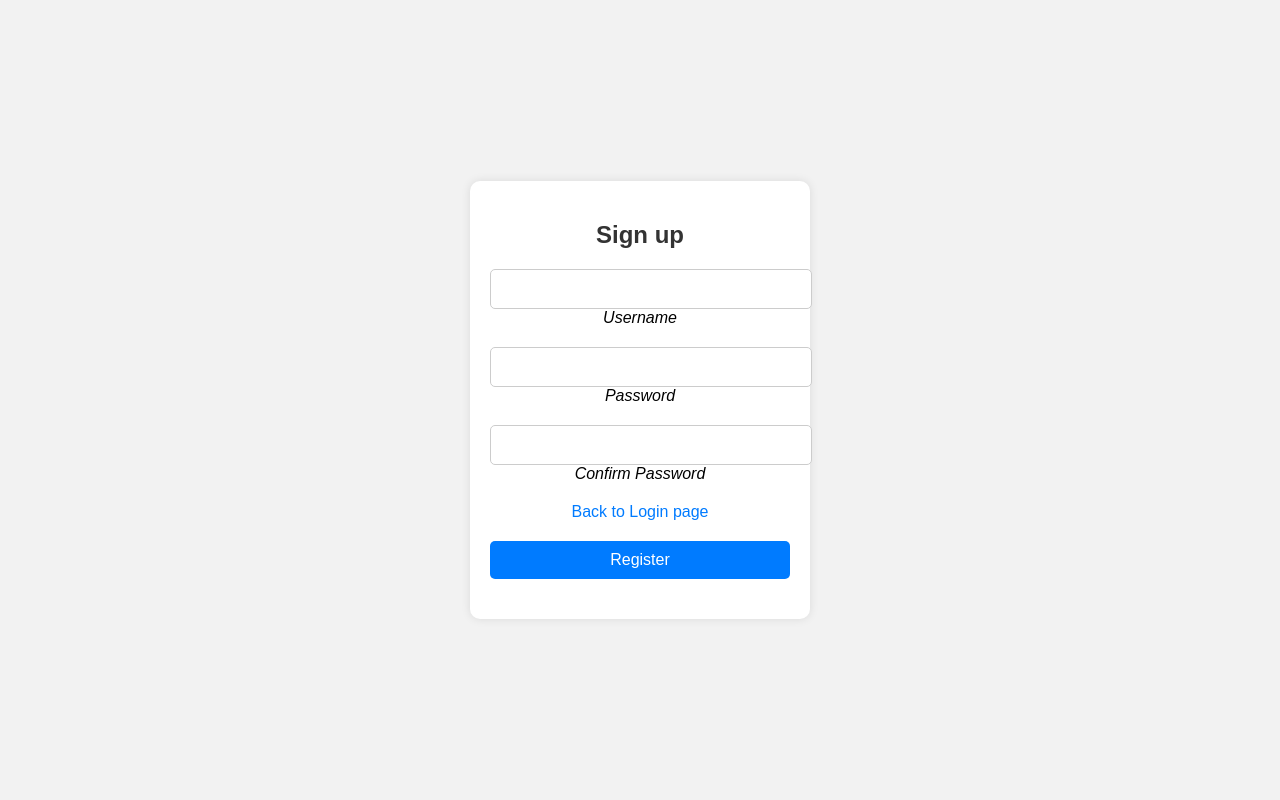
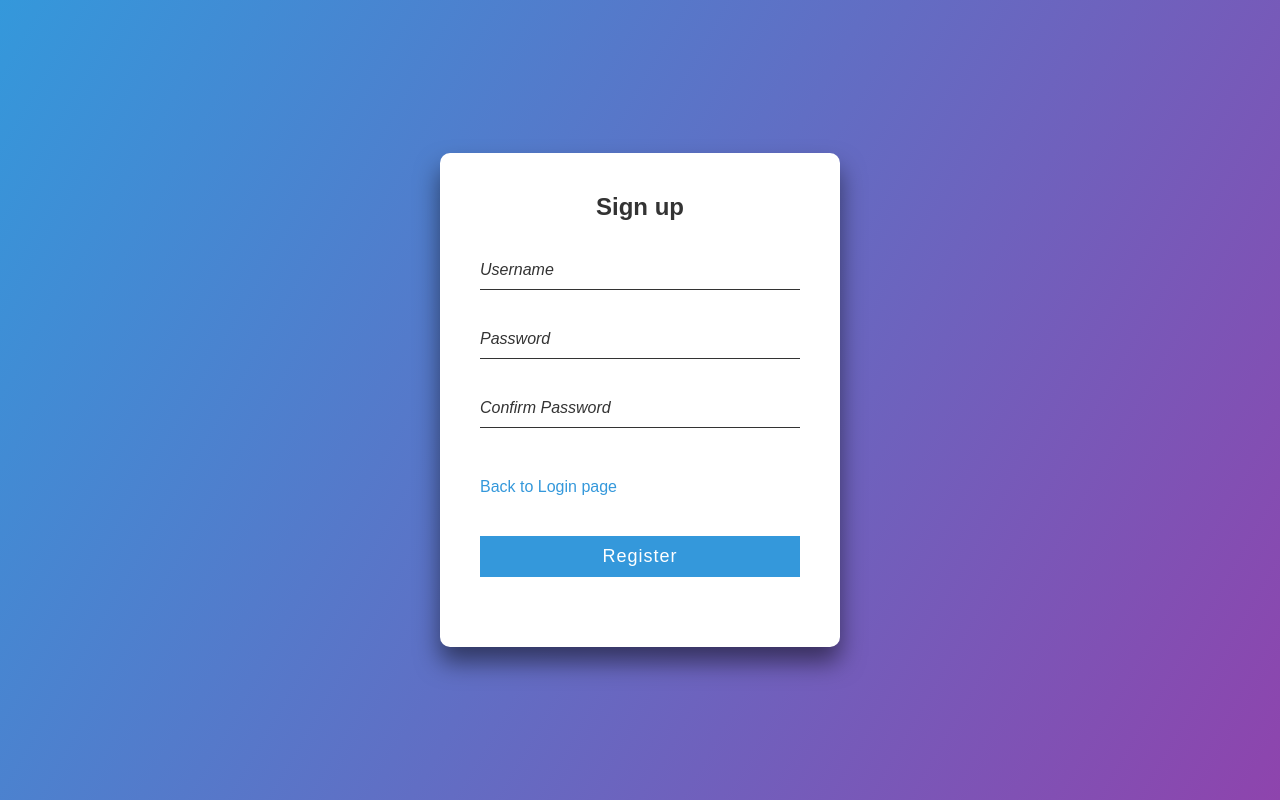
Before and after one commit to golu7059/flask-Todo, a Flask app: page /signup in a window 1280 px wide. Run offline with Flask 3, Linux system fonts and the light colour scheme.

Commit message:
version 1.0

```diff
--- a/static/signup.css
+++ b/static/signup.css
@@ -1,91 +1,93 @@
 body {
+    font-family: Arial, sans-serif;
     margin: 0;
     padding: 0;
-    font-family: Arial, sans-serif;
-    background-color: #f2f2f2;
+    background-color: #f0f0f0;
 }
 
 section {
+    width: 100%;
+    height: 100vh;
     display: flex;
     justify-content: center;
     align-items: center;
-    height: 100vh;
+    background-image: linear-gradient(120deg, #3498db, #8e44ad);
 }
 
 .signin {
-    background-color: #fff;
-    padding: 20px;
+    background: #fff;
+    width: 400px;
+    padding: 40px;
+    box-sizing: border-box;
+    box-shadow: 0 15px 25px rgba(0,0,0,.5);
     border-radius: 10px;
-    box-shadow: 0 0 10px rgba(0, 0, 0, 0.1);
 }
 
-.content {
+.signin .content h2 {
+    margin: 0 0 30px;
+    padding: 0;
+    color: #333;
     text-align: center;
 }
 
-h2 {
-    margin-bottom: 20px;
-    color: #333;
+.signin .content .form .inputBox {
+    position: relative;
 }
 
-.form {
-    max-width: 300px;
-    margin: 0 auto;
+.signin .content .form .inputBox input {
+    width: 100%;
+    padding: 10px 0;
+    font-size: 16px;
+    letter-spacing: 1px;
+    margin-bottom: 30px;
+    border: none;
+    border-bottom: 1px solid #333;
+    outline: none;
+    background: transparent;
 }
 
-.inputBox {
-    position: relative;
-    margin-bottom: 20px;
+.signin .content .form .inputBox i {
+    position: absolute;
+    top: 0px;
+    left: 0;
+    padding: 10px 0;
+    font-size: 16px;
+    color: #333;
+    transition: .5s;
 }
 
-input[type="text"],
-input[type="password"] {
-    width: 100%;
-    padding: 10px;
-    font-size: 16px;
-    border: 1px solid #ccc;
-    border-radius: 5px;
+.signin .content .form .inputBox input:focus ~ i,
+.signin .content .form .inputBox input:valid ~ i {
+    top: -20px;
+    font-size: 12px;
+    color: #3498db;
 }
 
-input[type="text"]:focus,
-input[type="password"]:focus {
-    outline: none;
-    border-color: #007bff;
+.signin .content .form .inputBox input[type="submit"] {
+    width: 100%;
+    background: #3498db;
+    color: #fff;
+    border: none;
+    cursor: pointer;
+    padding: 10px;
+    font-size: 18px;
+    letter-spacing: 1px;
+    margin-top: 20px;
 }
 
-input[type="submit"] {
-    width: 100%;
-    padding: 10px;
-    font-size: 16px;
-    color: #fff;
-    background-color: #007bff;
-    border: none;
-    border-radius: 5px;
-    cursor: pointer;
+.signin .content .form .inputBox input[type="submit"]:hover {
+    background: #2671a3;
 }
 
-.links {
-    margin-bottom: 20px;
+.signin .content .form .links {
+    margin: 20px 0;
+    font-size: 16px;
+    color: #333;
+    display: flex;
+    justify-content: space-between;
 }
 
-.links a {
-    text-decoration: none;
-    color: #007bff;
-}
-
-.links a:hover {
-    text-decoration: underline;
-}
-
-a {
-    color: #007bff;
+.signin .content .form .links a {
+    color: #3498db;
     text-decoration: none;
 }
-
-a:hover {
-    text-decoration: underline;
-}
-
-.msg {
-    color: red;
-}
```
Also changed, not shown: static/signin.css (+59 -58 lines), templates/base.html (+37 -35 lines), static/image/to-do.png (added).
